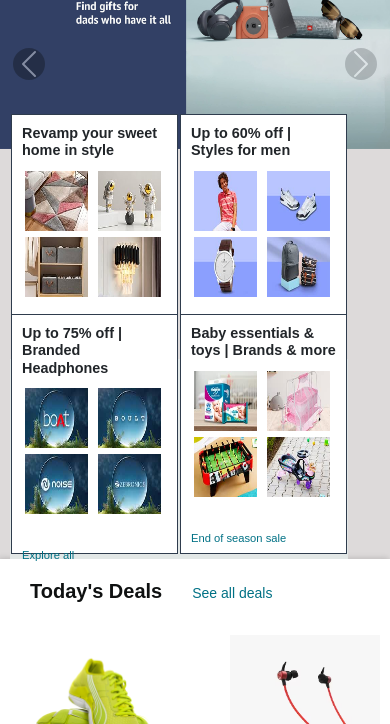
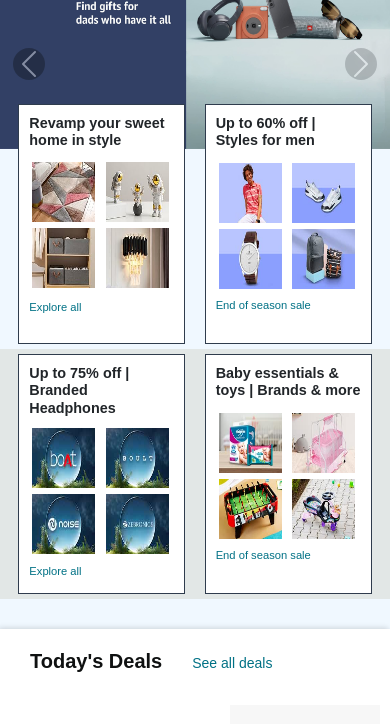
Before and after one commit to affancoder/e-commerce, a plain HTML site: page index.html in a window 390 px wide. Shown: the part 120-844 px from the top of the page. Drawn offline with nearby package versions, Linux system fonts and the light colour scheme; files whose address does not match are found by name.

Commit message:
Add files via upload

```diff
--- a/style.css
+++ b/style.css
@@ -36,9 +36,9 @@ body {
 .border0 {
   border: 2px solid transparent;
 }
+
 .border0:hover {
-  border: 1px solid white;
-  padding: none;
+  cursor: pointer;
 }
 
 /* box 2  */
@@ -566,12 +566,15 @@ footer h5 {
   text-decoration: underline;
 }
 
-@media (max-width: 600px) {
+@media (max-width: 768px) {
+
   HTML,
   body {
     height: 100%;
+    width: 100%;
     overflow-x: hidden !important;
-    background-color: #dddada !important;
+    /* background-color: #dddada !important; */
+    background-color: aliceblue !important;
     overflow-y: scroll !important;
   }
   /*--------------------navbar------------------- */
@@ -624,13 +627,15 @@ footer h5 {
   #hero_image5_res {
     height: 140px !important;
   }
-  .card-box-product {
+
+  /* .card-box-product {
     display: flex;
     flex-direction: row;
     flex-wrap: wrap;
     border: border-box;
     margin: 10px;
-  }
+  } */
+
   .shop-section .box {
     display: flex;
     flex-direction: row;
@@ -638,7 +643,7 @@ footer h5 {
   }
 
   #sep {
-    height: 200px;
+    height: 250px;
   }
 
   /* -----------card-------------- */
@@ -666,6 +671,15 @@ footer h5 {
     width: 63px;
   }
 
+  .box1 p{
+    /* color:red; */
+    margin-top: 6px;
+  }
+
+  .box2 p{
+    margin-top: 2px;
+  }
+
   .shop-section .box {
     margin: 1px;
     margin-top: -245px;
@@ -688,7 +702,7 @@ footer h5 {
   .today_deals_container {
     height: 288px;
     width: 100%;
-    margin-top: -10px;
+    /* margin-top: -10px; */
     margin-left: auto;
     z-index: 100;
   }
@@ -798,4 +812,9 @@ footer h5 {
     height: 80px;
     padding: 40px 12px;
   }
+
+  .hero-section{
+    width: 100%;
+  }
+
 }
```
